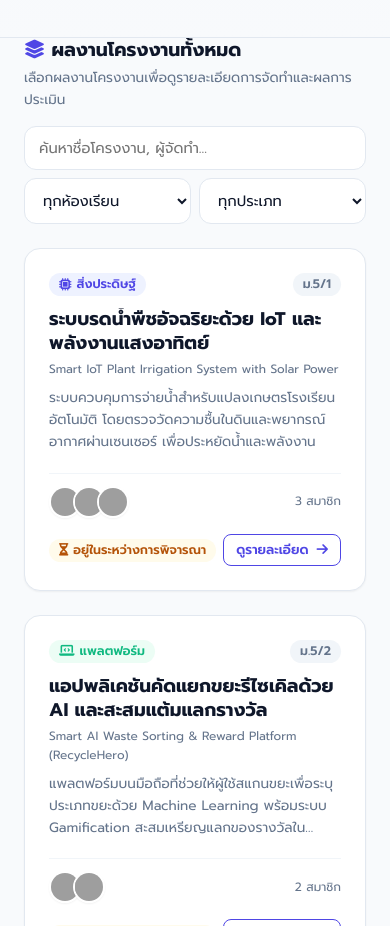
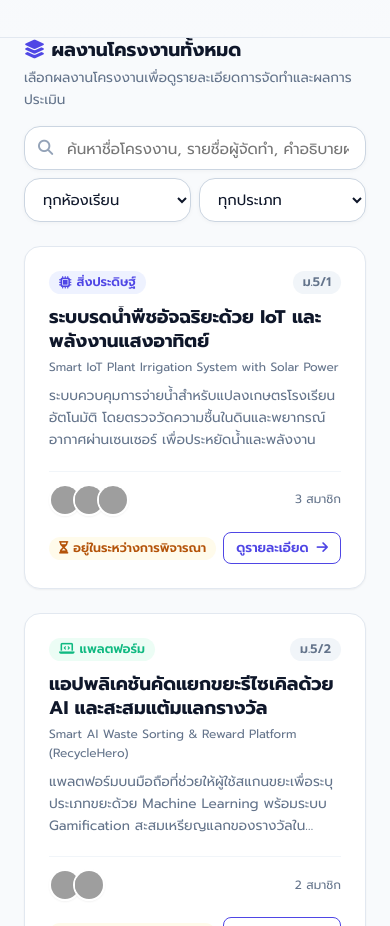
Before and after one commit to Peelaphat2544/Project-Evaluation-Platform, a website with bundled scripts: page index.html in a window 390 px wide. Shown: the part 783-1709 px from the top of the page. Built offline with nearby package versions, Linux system fonts and the light colour scheme; no server answers; grey boxes are pictures that could not be loaded.

Commit message:
fix(ui): ขยายความกว้างช่องค้นหาชื่อโครงงานบนหน้าจอคอมพิวเตอร์ และเพิ่มไอคอนค้นหาสไตล์โมเดิร์น

```diff
--- a/css/components.css
+++ b/css/components.css
@@ -213,6 +213,58 @@
   outline: none;
   border-color: var(--primary);
   box-shadow: 0 0 0 3px rgba(79, 70, 229, 0.15);
+}
+
+/* Modern Search Box Components */
+.search-input-wrapper {
+  position: relative;
+  min-width: 380px;
+  width: 440px;
+  max-width: 100%;
+}
+
+.search-input-icon {
+  position: absolute;
+  left: 14px;
+  top: 50%;
+  transform: translateY(-50%);
+  color: #94a3b8;
+  font-size: 0.95rem;
+  pointer-events: none;
+  transition: color var(--transition-fast);
+  z-index: 2;
+}
+
+.search-input-styled {
+  padding-left: 42px !important;
+  padding-right: 16px;
+  height: 44px;
+  border-radius: var(--radius-lg);
+  border: 1.5px solid #cbd5e1;
+  background: white;
+  font-size: 0.95rem;
+  box-shadow: 0 1px 4px rgba(0, 0, 0, 0.04);
+  transition: all var(--transition-fast);
+}
+
+.search-input-wrapper:focus-within .search-input-icon {
+  color: var(--primary);
+}
+
+.search-input-styled:focus {
+  border-color: var(--primary);
+  box-shadow: 0 0 0 4px rgba(79, 70, 229, 0.14);
+}
+
+.select-styled {
+  height: 44px;
+  border-radius: var(--radius-lg);
+  border: 1.5px solid #cbd5e1;
+  font-size: 0.92rem;
+  padding: 0 14px;
+  background-color: white;
+  cursor: pointer;
+  box-shadow: 0 1px 4px rgba(0, 0, 0, 0.04);
 }
 
 .form-row {
--- a/css/responsive.css
+++ b/css/responsive.css
@@ -255,6 +255,12 @@
   .member-sub-text {
     font-size: 0.7rem;
   }
+
+  /* Search Box Mobile Full Width */
+  .search-input-wrapper {
+    width: 100% !important;
+    min-width: 0 !important;
+  }
 }
 
 @media (max-width: 480px) {
--- a/index.html
+++ b/index.html
@@ -115,14 +115,15 @@
             <p class="text-sm text-muted">เลือกผลงานโครงงานเพื่อดูรายละเอียดการจัดทำและผลการประเมิน</p>
           </div>
 
-          <div class="d-flex gap-2 flex-wrap w-100-mobile">
-            <div class="search-box flex-grow-mobile">
-              <input type="text" id="showcase-search" class="form-control" placeholder="ค้นหาชื่อโครงงาน, ผู้จัดทำ...">
+          <div class="d-flex gap-2 flex-wrap w-100-mobile align-items-center">
+            <div class="search-input-wrapper flex-grow-mobile">
+              <i class="fas fa-search search-input-icon"></i>
+              <input type="text" id="showcase-search" class="form-control search-input-styled" placeholder="ค้นหาชื่อโครงงาน, รายชื่อผู้จัดทำ, คำอธิบายผลงาน...">
             </div>
-            <select id="showcase-filter-class" class="form-control auto-width-mobile">
+            <select id="showcase-filter-class" class="form-control auto-width-mobile select-styled">
               <option value="all">ทุกห้องเรียน</option>
             </select>
-            <select id="showcase-filter-type" class="form-control auto-width-mobile">
+            <select id="showcase-filter-type" class="form-control auto-width-mobile select-styled">
               <option value="all">ทุกประเภท</option>
               <option value="invention">สิ่งประดิษฐ์</option>
               <option value="software">แพลตฟอร์ม/ซอฟต์แวร์</option>
@@ -277,12 +278,15 @@
           </div>
 
           <!-- Search & Filter -->
-          <div class="d-flex gap-2 flex-wrap w-100-mobile">
-            <input type="text" id="scoreboard-search" class="form-control flex-grow-mobile" placeholder="ค้นหาโครงงาน/ผู้จัดทำ...">
-            <select id="scoreboard-filter-class" class="form-control auto-width-mobile">
+          <div class="d-flex gap-2 flex-wrap w-100-mobile align-items-center">
+            <div class="search-input-wrapper flex-grow-mobile" style="min-width: 320px; width: 360px;">
+              <i class="fas fa-search search-input-icon"></i>
+              <input type="text" id="scoreboard-search" class="form-control search-input-styled" placeholder="ค้นหาโครงงาน, รายชื่อผู้จัดทำ...">
+            </div>
+            <select id="scoreboard-filter-class" class="form-control auto-width-mobile select-styled">
               <option value="all">ทุกห้องเรียน</option>
             </select>
-            <select id="scoreboard-filter-type" class="form-control auto-width-mobile">
+            <select id="scoreboard-filter-type" class="form-control auto-width-mobile select-styled">
               <option value="all">ทุกประเภท</option>
               <option value="invention">สิ่งประดิษฐ์</option>
               <option value="software">แพลตฟอร์ม</option>
@@ -462,15 +466,18 @@
               </div>
 
               <!-- Table Filters -->
-              <div class="d-flex gap-2 flex-wrap w-100-mobile">
-                <input type="text" id="teacher-search-input" class="form-control flex-grow-mobile" placeholder="ค้นหาชื่อโครงงาน/ผู้จัดทำ...">
-                <select id="teacher-filter-class" class="form-control auto-width-mobile">
+              <div class="d-flex gap-2 flex-wrap w-100-mobile align-items-center">
+                <div class="search-input-wrapper flex-grow-mobile" style="min-width: 280px; width: 340px;">
+                  <i class="fas fa-search search-input-icon"></i>
+                  <input type="text" id="teacher-search-input" class="form-control search-input-styled" placeholder="ค้นหาชื่อโครงงาน, ผู้จัดทำ...">
+                </div>
+                <select id="teacher-filter-class" class="form-control auto-width-mobile select-styled">
                   <option value="all">ทุกห้อง</option>
                   <option value="ม.5/1">ม.5/1</option>
                   <option value="ม.5/2">ม.5/2</option>
                   <option value="ม.5/3">ม.5/3</option>
                 </select>
-                <select id="teacher-filter-type" class="form-control auto-width-mobile">
+                <select id="teacher-filter-type" class="form-control auto-width-mobile select-styled">
                   <option value="all">ทุกประเภท</option>
                   <option value="invention">สิ่งประดิษฐ์</option>
                   <option value="software">แพลตฟอร์ม</option>
```
